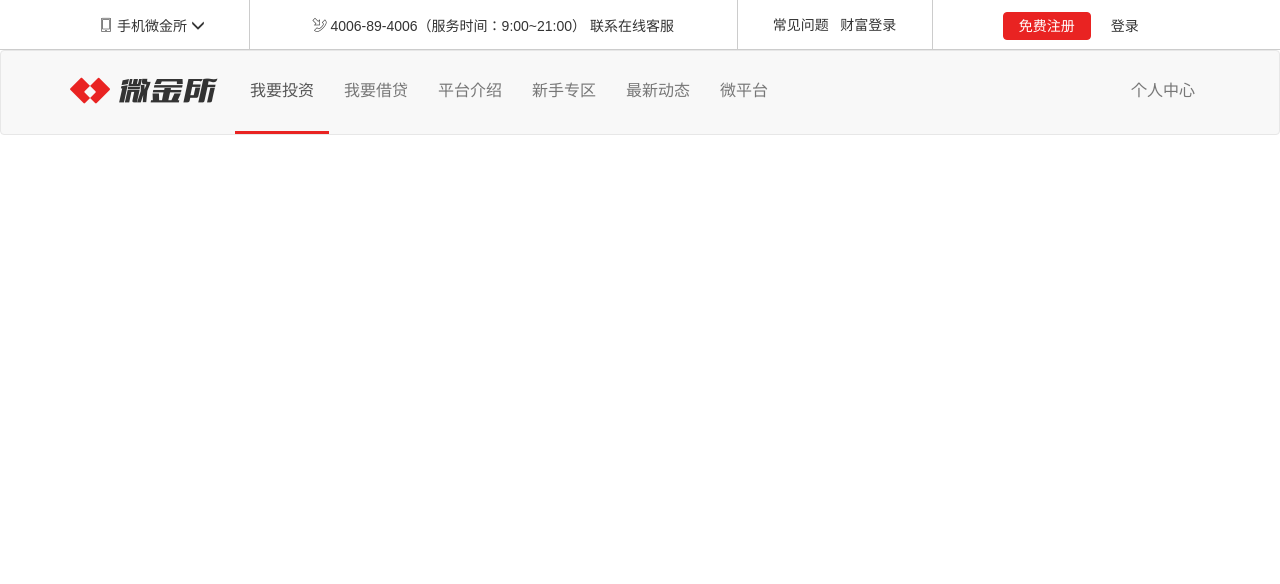
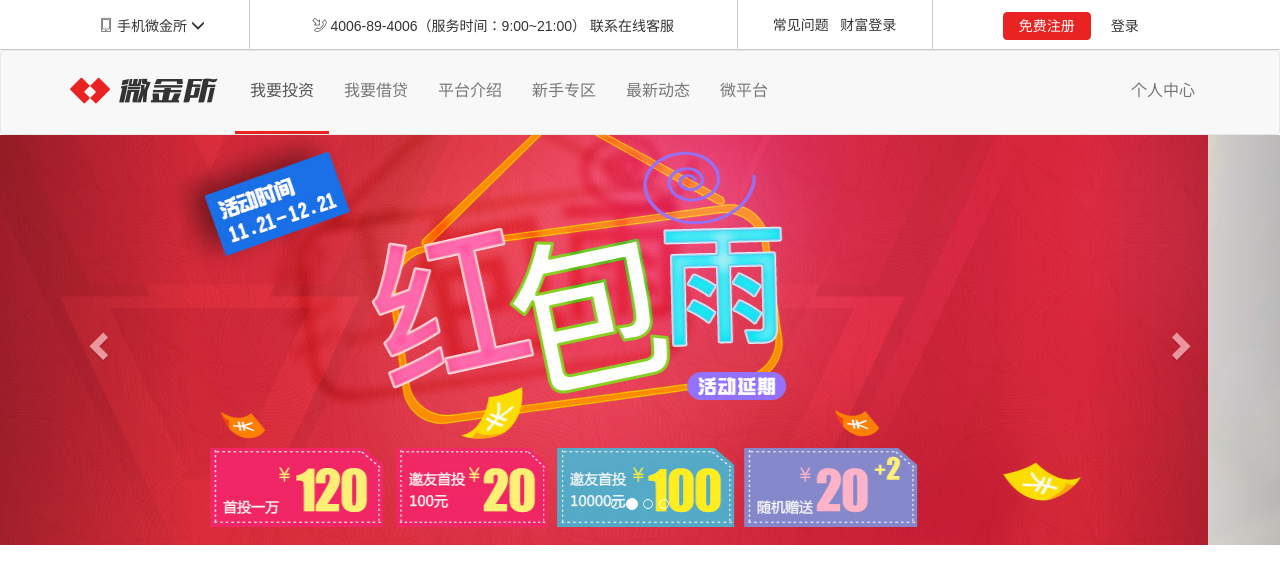
Before and after one commit to smallskyzzz/wjs, a plain HTML site: page index.html in a window 1280 px wide. Drawn offline with Linux system fonts and the light colour scheme.

Commit message:
新增：.轮播图的实现

```diff
--- a/css/wjs_index.less
+++ b/css/wjs_index.less
@@ -90,3 +90,26 @@
     margin-top: 23px;
   }
 }
+
+/*轮播图样式*/
+.wjs_banner{
+  .mobileImg{
+    width: 100%;
+    display: block;
+  }
+  .mobileImg > img{
+    width: 100%;
+    display: block;
+  }
+  .pcImg{
+    width: 100%;
+    height: 410px;
+    display: block;
+    /*设置背景图片了*/
+
+    /*设置图片居中显示*/
+    background-position: center center;
+    /*设置背景图片的大小*/
+    background-size: cover;
+  }
+}
--- a/index.html
+++ b/index.html
@@ -73,7 +73,50 @@
     </div>
 </nav>
 
+<!--轮播图-->
+<div class="wjs_banner">
+    <div id="carousel-example-generic" class="carousel slide" data-ride="carousel">
+        <!-- Indicators -->
+        <ol class="carousel-indicators">
+            <li data-target="#carousel-example-generic" data-slide-to="0" class="active"></li>
+            <li data-target="#carousel-example-generic" data-slide-to="1"></li>
+            <li data-target="#carousel-example-generic" data-slide-to="2"></li>
+            <li data-target="#carousel-example-generic" data-slide-to="3"></li>
+        </ol>
+
+        <!-- Wrapper for slides -->
+        <div class="carousel-inner" role="listbox">
+            <div class="item active" data-large-image="./images/slide_01_2000x410.jpg" data-small-image="./images/slide_01_640x340.jpg">
+                <!--&lt;!&ndash;移动端&ndash;&gt;
+                <a href="javascript:;" class="mobileImg">
+                    <img src="./images/slide_01_640x340.jpg" alt="...">
+                </a>
+                &lt;!&ndash;非移动端&ndash;&gt;
+                <a href="javascript:;" class="pcImg" style="background-image: url('./images/slide_01_2000x410.jpg');"></a>-->
+            </div>
+            <div class="item" data-large-image="./images/slide_02_2000x410.jpg" data-small-image="./images/slide_02_640x340.jpg">
+
+            </div>
+            <div class="item" data-large-image="./images/slide_03_2000x410.jpg" data-small-image="./images/slide_03_640x340.jpg">
+
+            </div>
+            <div class="item" data-large-image="./images/slide_04_2000x410.jpg" data-small-image="./images/slide_04_640x340.jpg">
+
+            </div>
+        </div>
+        <a class="left carousel-control" href="#carousel-example-generic" role="button" data-slide="prev">
+            <span class="glyphicon glyphicon-chevron-left" aria-hidden="true"></span>
+            <span class="sr-only">Previous</span>
+        </a>
+        <a class="right carousel-control" href="#carousel-example-generic" role="button" data-slide="next">
+            <span class="glyphicon glyphicon-chevron-right" aria-hidden="true"></span>
+            <span class="sr-only">Next</span>
+        </a>
+    </div>
+</div>
+
 <script src="./lib/jquery/jquery.min.js"></script>
 <script src="./lib/bootstrap/js/bootstrap.min.js"></script>
+<script src="./js/wjs_index.js"></script>
 </body>
 </html>
--- /dev/null
+++ b/js/wjs_index.js
@@ -0,0 +1,47 @@
+$(function () {
+    // 获取所有的item
+    var items = $('.carousel-inner .item')
+    /*监听屏幕的大小改变*/
+    $(window).on("resize",function() {
+        var width = $(window).width()
+        // 判断屏幕的宽度
+        if (width >= 768) {
+            // 此时为非移动端
+            // 为每一个item添加子元素
+            $(items).each(function () {
+                var item = $(this)
+                // 通过这样可以获取到自定义属性的值
+                var imgSrc = item.data('largeImage')
+                // 添加非移动端的子元素
+                item.html($('<a href="javascript:;" class="pcImg"></a>').css("backgroundImage", "url('" + imgSrc + "')"))
+            })
+        } else {
+            $(items).each(function () {
+                var item = $(this)
+                var imgSrc = item.data('smallImage')
+                item.html('<a href="javascript:;" class="mobileImg"><img src="' + imgSrc + '" alt="..."></a>')
+            })
+        }
+    }).trigger("resize")
+    // 此处的trigger是设置当前页面加载的时候自动触发resize事件
+
+    // 添加移动端的滑动操作
+    var startX,endX
+    var carousel_inner=$(".carousel-inner")[0];
+    // 获取当前的轮播图
+    var carousel = $('.carousel')
+    carousel_inner.addEventListener('touchstart', function (e) {
+        startX = e.targetTouches[0].clientX
+    })
+    carousel_inner.addEventListener("touchend",function(e){
+        endX= e.changedTouches[0].clientX;
+        if(endX-startX > 0){
+            /*上一张*/
+            carousel.carousel('prev');
+        }
+        else if(endX-startX < 0){
+            /*下一张*/
+            carousel.carousel('next');
+        }
+    })
+})
```
Also changed, not shown: css/wjs_index.css, 1 other file.
